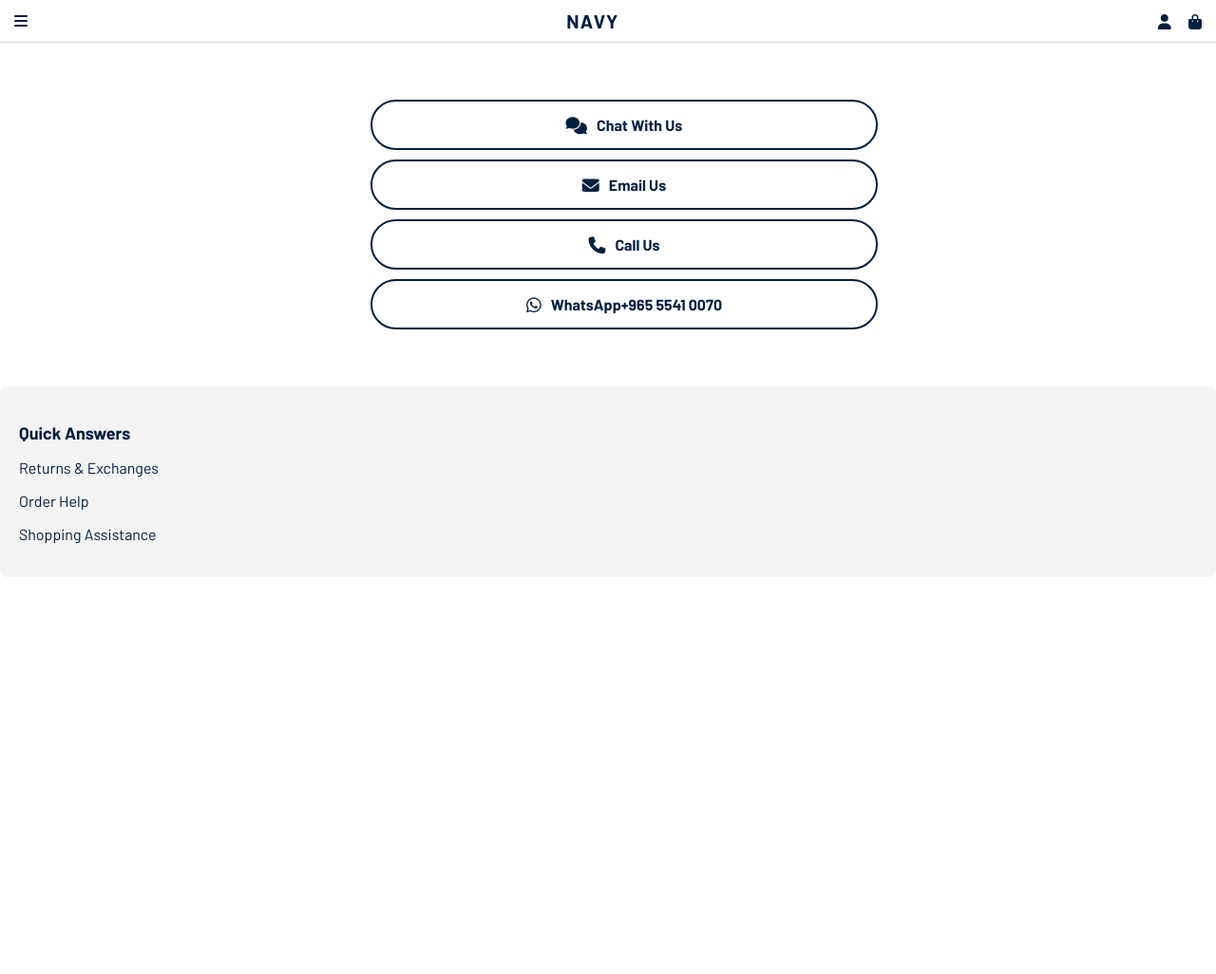
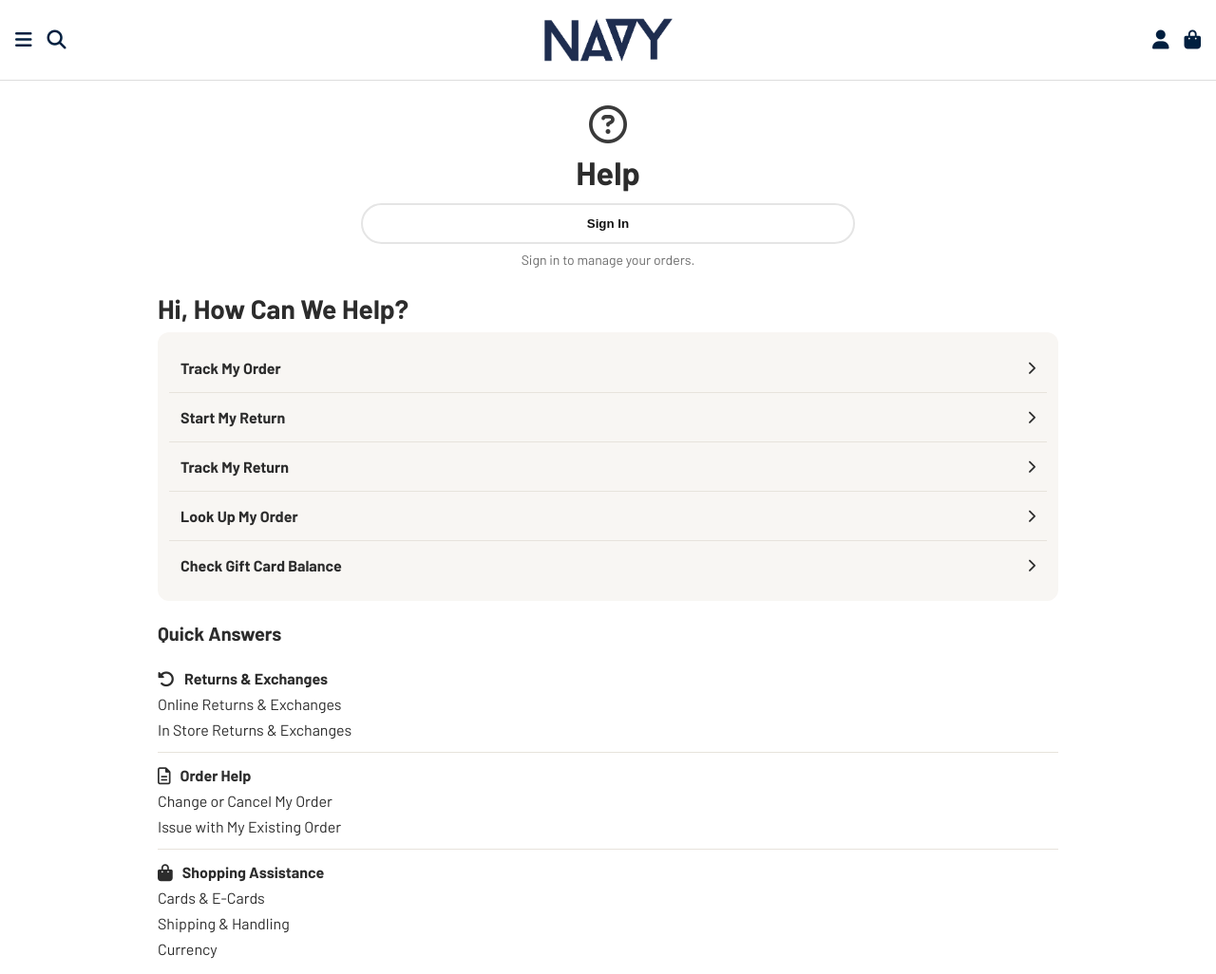
Before and after one commit to abdullahalkdr/Trynavy, a plain HTML site: page contact-us.html in a window 1280 px wide. Shown: the top 1026 px of the page at 95% size. Before the commit the page ends 800 px from the top, so only its background shows below. Drawn offline with Linux system fonts and the light colour scheme.

Commit message:
Update contact-us.html

```diff
--- a/contact-us.html
+++ b/contact-us.html
@@ -7,124 +7,163 @@
   <link rel="stylesheet" href="https://cdnjs.cloudflare.com/ajax/libs/font-awesome/6.4.0/css/all.min.css">
   <link href="https://fonts.googleapis.com/css2?family=Barlow:wght@400;700&display=swap" rel="stylesheet">
   <style>
-    body {
-      margin: 0;
-      font-family: 'Barlow', sans-serif;
-      background-color: #fff;
-      color: #001f3f; /* كحلي TryNavy */
+    :root{
+      --navy:#001f3f;      /* لون TryNavy */
+      --ink:#2c2c2c;       /* نص غامق */
+      --muted:#6b6b6b;     /* نص خافت */
+      --line:#e7e3dc;      /* خطوط خفيفة مثل هولستر */
+      --sand:#f8f6f3;      /* كرت خلفية فاتح */
+      --paper:#ffffff;
+      --dark:#0f1215;      /* للشريط السفلي الداكن */
     }
+    *{box-sizing:border-box}
+    body{margin:0;font-family:'Barlow',sans-serif;background:var(--paper);color:var(--ink)}
 
-    .navbar {
-      display: flex;
-      align-items: center;
-      justify-content: space-between;
-      padding: 10px 15px;
-      background-color: #fff;
-      border-bottom: 1px solid #ddd;
+    /* ===== Header مطابق لباقي صفحاتك ===== */
+    .navbar{display:flex;justify-content:space-between;align-items:center;padding:12px 16px;background:#fff;border-bottom:1px solid #ddd}
+    .nav-left,.nav-right{display:flex;align-items:center;gap:16px}
+    .nav-icon{font-size:20px;color:var(--navy);cursor:pointer}
+    .logo{height:60px}
+
+    .wrap{max-width:980px;margin:0 auto;padding:0 16px}
+
+    /* ===== قسم HELP (الأيقونة + العنوان + Sign In) ===== */
+    .help-head{display:flex;flex-direction:column;align-items:center;padding:18px 0 8px}
+    .help-icon{font-size:40px;margin-top:8px;color:#3a3a3a}
+    .help-title{font-size:34px;font-weight:700;margin:10px 0 12px}
+    .sign-btn{
+      width:100%;max-width:520px;border:2px solid #e5e5e5;border-radius:30px;
+      padding:12px 18px;text-align:center;font-weight:700;cursor:pointer;
+      background:#fff;color:#111;transition:.2s;
     }
+    .sign-btn:hover{border-color:#cfcfcf}
 
-    .navbar .logo {
-      font-weight: bold;
-      font-size: 20px;
-      letter-spacing: 1px;
+    /* ===== Hi, How Can We Help? + البطاقات ===== */
+    .section-title{font-size:28px;font-weight:700;margin:18px 0 8px}
+    .card-list{background:var(--sand);border-radius:12px;padding:12px;margin-bottom:22px}
+    .card{
+      display:flex;justify-content:space-between;align-items:center;
+      padding:16px 12px;border-bottom:1px solid var(--line);font-weight:600;
+      text-decoration:none;color:inherit;
     }
+    .card:last-child{border-bottom:0}
+    .card i{font-size:14px}
 
-    .contact-container {
-      max-width: 500px;
-      margin: 30px auto;
-      padding: 20px;
-      text-align: center;
+    /* ===== Quick Answers ===== */
+    .qa{margin-top:6px}
+    .qa h3{font-size:20px;margin:10px 0 12px}
+    .qa-group{border-top:1px solid var(--line);padding:14px 0}
+    .qa-group:first-of-type{border-top:0}
+    .qa-title{display:flex;align-items:center;gap:10px;font-weight:700}
+    .qa-title i{font-size:18px}
+    .qa-links{margin-top:8px;display:flex;flex-direction:column;gap:8px}
+    .qa a{color:var(--ink);text-decoration:none}
+    .qa a:hover{text-decoration:underline}
+    .muted{color:var(--muted)}
+
+    /* ===== الشريط الداكن: أزرار Chat/Email/Call/WhatsApp ===== */
+    .cta-band{background:var(--dark);color:#fff;margin:26px 0 0;padding:28px 16px}
+    .cta-wrap{max-width:980px;margin:0 auto}
+    .btn-stack{max-width:520px;margin:0 auto;display:flex;flex-direction:column;gap:16px}
+    .cta-btn{
+      display:flex;align-items:center;justify-content:center;gap:12px;
+      width:100%;padding:14px 18px;border-radius:30px;border:2px solid #fff;
+      background:transparent;color:#fff;font-weight:700;text-decoration:none;transition:.2s
     }
+    .cta-btn:hover{background:#fff;color:var(--navy)}
+    .cta-btn i{font-size:18px}
 
-    .contact-container h2 {
-      font-size: 24px;
-      margin-bottom: 25px;
+    /* ===== الفوتر الصغير “hollisterco.com” ===== */
+    .site-foot{display:flex;justify-content:center;align-items:center;padding:22px 0;color:#555}
+    .site-foot a{color:#111;text-decoration:none}
+    .site-foot a:hover{text-decoration:underline}
+
+    @media (max-width:600px){
+      .help-title{font-size:32px}
+      .card{padding:14px 10px}
     }
-
-    .contact-btn {
-      display: flex;
-      align-items: center;
-      justify-content: center;
-      width: 100%;
-      padding: 15px;
-      margin: 10px 0;
-      border: 2px solid #001f3f;
-      border-radius: 30px;
-      font-size: 16px;
-      font-weight: 600;
-      background: none;
-      color: #001f3f;
-      cursor: pointer;
-      text-decoration: none;
-      transition: background 0.2s ease, color 0.2s ease;
-    }
-
-    .contact-btn:hover {
-      background-color: #001f3f;
-      color: #fff;
-    }
-
-    .contact-btn i {
-      margin-right: 10px;
-      font-size: 18px;
-    }
-
-    .phone-number {
-      font-weight: bold;
-      font-size: 16px;
-    }
-
-    .section {
-      background-color: #f4f4f4;
-      padding: 20px;
-      margin-top: 30px;
-      text-align: left;
-      border-radius: 8px;
-    }
-
-    .section h3 {
-      font-size: 18px;
-      margin-bottom: 10px;
-    }
-
-    .section a {
-      color: #001f3f;
-      text-decoration: none;
-    }
-
-    .section a:hover {
-      text-decoration: underline;
-    }
-
   </style>
 </head>
 <body>
 
-  <!-- الهيدر -->
+  <!-- Header -->
   <div class="navbar">
-    <i class="fas fa-bars"></i>
-    <div class="logo">NAVY</div>
-    <div>
-      <i class="fas fa-user"></i>
-      <i class="fas fa-shopping-bag" style="margin-left:15px;"></i>
+    <div class="nav-left">
+      <i class="fas fa-bars nav-icon" onclick="history.back()"></i>
+      <i class="fas fa-search nav-icon" onclick="window.location.href='search.html'"></i>
+    </div>
+    <img src="navvy.png" alt="NAVY" class="logo">
+    <div class="nav-right">
+      <i class="fas fa-user nav-icon" onclick="window.location.href='login.html'"></i>
+      <a href="cart.html" style="position:relative"><i class="fas fa-shopping-bag nav-icon"></i></a>
     </div>
   </div>
 
-  <!-- المحتوى -->
-  <div class="contact-container">
-    <a href="#" class="contact-btn"><i class="fas fa-comments"></i> Chat With Us</a>
-    <a href="mailto:info@trynavy.com" class="contact-btn"><i class="fas fa-envelope"></i> Email Us</a>
-    <a href="tel:+96555410070" class="contact-btn"><i class="fas fa-phone"></i> Call Us</a>
-    <a href="https://wa.me/96555410070" class="contact-btn"><i class="fab fa-whatsapp"></i> WhatsApp <span class="phone-number">+965 5541 0070</span></a>
+  <div class="wrap">
+    <!-- HELP -->
+    <div class="help-head">
+      <i class="fa-regular fa-circle-question help-icon"></i>
+      <div class="help-title">Help</div>
+      <button class="sign-btn" onclick="window.location.href='login.html'">Sign In</button>
+      <div class="muted" style="margin-top:8px;font-size:14px;">Sign in to manage your orders.</div>
+    </div>
+
+    <!-- How Can We Help -->
+    <div class="section-title">Hi, How Can We Help?</div>
+    <div class="card-list" role="list">
+      <a class="card" href="#"><span>Track My Order</span><i class="fa-solid fa-chevron-right"></i></a>
+      <a class="card" href="#"><span>Start My Return</span><i class="fa-solid fa-chevron-right"></i></a>
+      <a class="card" href="#"><span>Track My Return</span><i class="fa-solid fa-chevron-right"></i></a>
+      <a class="card" href="#"><span>Look Up My Order</span><i class="fa-solid fa-chevron-right"></i></a>
+      <a class="card" href="#"><span>Check Gift Card Balance</span><i class="fa-solid fa-chevron-right"></i></a>
+    </div>
+
+    <!-- Quick Answers -->
+    <div class="qa">
+      <h3>Quick Answers</h3>
+
+      <div class="qa-group">
+        <div class="qa-title"><i class="fa-solid fa-rotate-left"></i> Returns & Exchanges</div>
+        <div class="qa-links">
+          <a href="#">Online Returns & Exchanges</a>
+          <a href="#">In Store Returns & Exchanges</a>
+        </div>
+      </div>
+
+      <div class="qa-group">
+        <div class="qa-title"><i class="fa-regular fa-file-lines"></i> Order Help</div>
+        <div class="qa-links">
+          <a href="#">Change or Cancel My Order</a>
+          <a href="#">Issue with My Existing Order</a>
+        </div>
+      </div>
+
+      <div class="qa-group">
+        <div class="qa-title"><i class="fa-solid fa-bag-shopping"></i> Shopping Assistance</div>
+        <div class="qa-links">
+          <a href="#">Cards & E-Cards</a>
+          <a href="#">Shipping & Handling</a>
+          <a href="#">Currency</a>
+        </div>
+      </div>
+    </div>
   </div>
 
-  <!-- قسم المساعدة السريعة -->
-  <div class="section">
-    <h3>Quick Answers</h3>
-    <p><a href="#">Returns & Exchanges</a></p>
-    <p><a href="#">Order Help</a></p>
-    <p><a href="#">Shopping Assistance</a></p>
+  <!-- CTA dark band -->
+  <div class="cta-band">
+    <div class="cta-wrap">
+      <div class="btn-stack">
+        <a class="cta-btn" href="#"><i class="fa-regular fa-message"></i> Chat With Us</a>
+        <a class="cta-btn" href="mailto:info@trynavy.com"><i class="fa-regular fa-envelope"></i> Email Us</a>
+        <a class="cta-btn" href="tel:+96555410070"><i class="fa-solid fa-phone"></i> Call Us</a>
+        <a class="cta-btn" href="https://wa.me/96555410070" target="_blank"><i class="fa-brands fa-whatsapp"></i> WhatsApp&nbsp;&nbsp;+965 5541 0070</a>
+      </div>
+    </div>
   </div>
 
+  <!-- tiny foot like hollisterco.com -->
+  <div class="site-foot">
+    <span>hollisterco.com</span>
+  </div>
 </body>
 </html>
```
